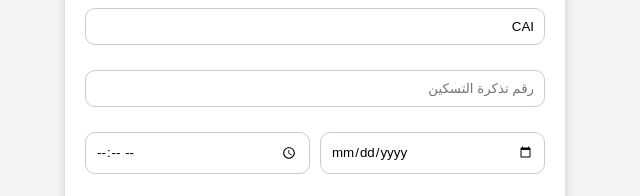
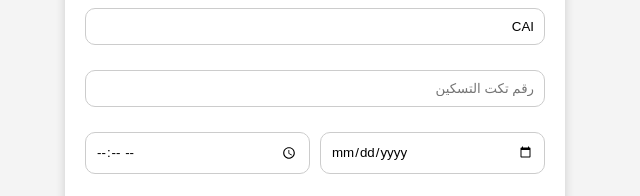
Before and after one commit to mohamedesamdeb/Honda-Generators, a plain HTML site: page index.html in a window 1280 px wide. Shown: the part 374-570 px from the top of the page, 325-965 px from the left. Drawn offline with Linux system fonts and the light colour scheme; some packages are replaced by stand-ins of ours; a script that the page names is missing.

Commit message:
Update index.html

```diff
--- a/index.html
+++ b/index.html
@@ -215,7 +215,7 @@
     </select>
 
     <input type="text" id="siteCode" placeholder="CAIxxxx" value="CAI" />
-    <input type="text" id="ticketNumber" placeholder="رقم تذكرة التسكين" />
+    <input type="text" id="ticketNumber" placeholder="رقم تكت التسكين" />
 
 
     <div class="row">
```
